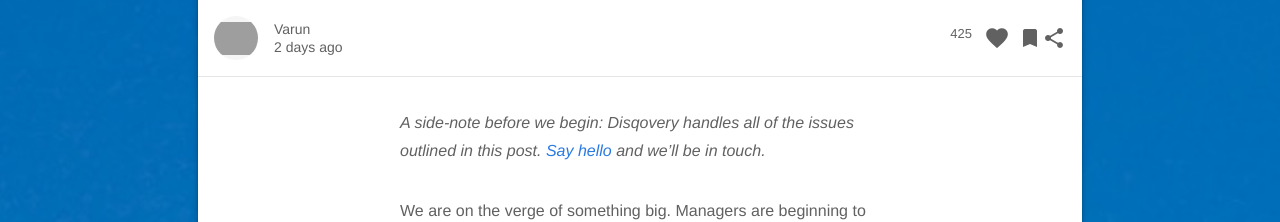
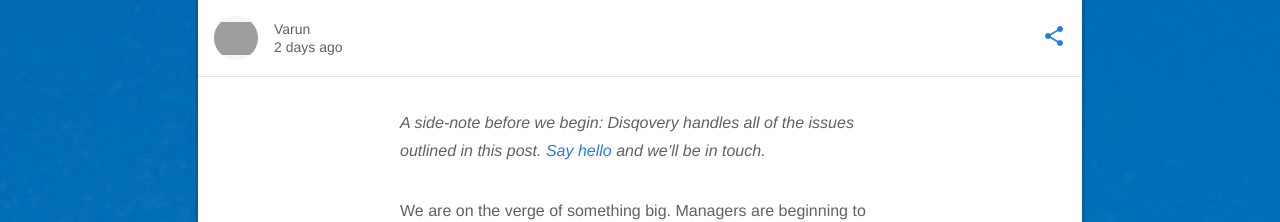
Before and after one commit to smartperson/varunmehta.com, a Jekyll site: the page built from _posts/2016-03-22-kpmg-is-dumping-engagement-surveys-and-so-should-you.md, in a window 1280 px wide. Shown: the part 518-740 px from the top of the page. Built offline with Jekyll 4.4.1, drawn with Linux system fonts in a browser that asks for light colours; nearby versions of some CDN libraries; grey boxes are pictures that could not be loaded.

Commit message:
removing extraneous sharing info, and fixing sharing buttons

```diff
--- a/_layouts/post.html
+++ b/_layouts/post.html
@@ -3,7 +3,7 @@ layout: default
 ---
 <article class="post dq-blog--blogpost" itemscope itemtype="http://schema.org/BlogPosting">
   <div class="dq-back">
-    <a class="mdl-button mdl-js-button mdl-js-ripple-effect mdl-button--icon" href="index.html" title="go back" role="button">
+    <a class="mdl-button mdl-js-button mdl-js-ripple-effect mdl-button--icon" href="/" title="go back" role="button">
       <i class="material-icons" role="presentation">arrow_back</i>
     </a>
   </div>
@@ -19,16 +19,16 @@ layout: default
           <span>2 days ago</span>
         </div>
         <div class="section-spacer"></div>
-        <div class="meta__favorites">
+        <!--<div class="meta__favorites">
           425 <i class="material-icons" role="presentation">favorite</i>
           <span class="visuallyhidden">favorites</span>
         </div>
         <div>
           <i class="material-icons" role="presentation">bookmark</i>
           <span class="visuallyhidden">bookmark</span>
-        </div>
+        </div>-->
         <div>
-          <i class="material-icons" role="presentation">share</i>
+          <a href="https://twitter.com/intent/tweet?text={{ page.title }}&url={{ site.url }}{{ page.url }}&via=disqovery"><i class="material-icons" role="presentation">share</i></a>
           <span class="visuallyhidden">share</span>
         </div>
       </div>
@@ -38,36 +38,40 @@ layout: default
     </div>
 
     <nav class="dq-nav mdl-color-text--grey-50 mdl-cell mdl-cell--12-col">
-      <a href="index.html" class="dq-nav__button">
+      {% if page.next.url %}
+      <a href="{{page.next.url}}" class="dq-nav__button">
         <button class="mdl-button mdl-js-button mdl-js-ripple-effect mdl-button--icon mdl-color--white mdl-color-text--grey-900" role="presentation">
           <i class="material-icons">arrow_back</i>
         </button>
         Newer
       </a>
+      {% endif %}
       <div class="section-spacer"></div>
-      <a href="index.html" class="dq-nav__button">
+      {% if page.previous.url %}
+      <a href="{{page.previous.url}}" class="dq-nav__button">
         Older
         <button class="mdl-button mdl-js-button mdl-js-ripple-effect mdl-button--icon mdl-color--white mdl-color-text--grey-900" role="presentation">
           <i class="material-icons">arrow_forward</i>
         </button>
       </a>
+      {% endif %}
     </nav>
   </div>
   <footer class="mdl-mini-footer">
     <div class="mdl-mini-footer--left-section">
-      <button class="mdl-mini-footer--social-btn social-btn social-btn__twitter">
+      <a href="https://www.twitter.com/disqovery"><button class="mdl-mini-footer--social-btn social-btn social-btn__twitter">
         <span class="visuallyhidden">Twitter</span>
-      </button>
-      <button class="mdl-mini-footer--social-btn social-btn social-btn__blogger">
+      </button></a>
+      <!--<button class="mdl-mini-footer--social-btn social-btn social-btn__blogger">
         <span class="visuallyhidden">Facebook</span>
       </button>
       <button class="mdl-mini-footer--social-btn social-btn social-btn__gplus">
         <span class="visuallyhidden">Google Plus</span>
-      </button>
+      </button>-->
     </div>
     <div class="mdl-mini-footer--right-section">
       <button class="mdl-mini-footer--social-btn social-btn__share">
-        <i class="material-icons" role="presentation">share</i>
+        <a href="https://twitter.com/intent/tweet?text={{ page.title }}&url={{ site.url }}{{ page.url }}&via=disqovery"><i class="material-icons" role="presentation">share</i></a>
         <span class="visuallyhidden">share</span>
       </button>
     </div>
--- a/_sass/_base.scss
+++ b/_sass/_base.scss
@@ -209,6 +209,6 @@ img + em {
 /**
  * Embedded tweets
  */
-/*.embed iframe {
+embed iframe {
   width: 100%;
-}*/
+}
--- a/_sass/_theme.scss
+++ b/_sass/_theme.scss
@@ -19,6 +19,10 @@ body {
          (min-width: 1025px) and (max-width: 2048px) and (max-resolution: 1.5dppx)  {
       background-image: url('/images/theme/bg_2880.jpg');
   }
+}
+
+.dq-back .mdl-button {
+  color: white;
 }
 
 .dq-blog .dq-blog__posts {
```
